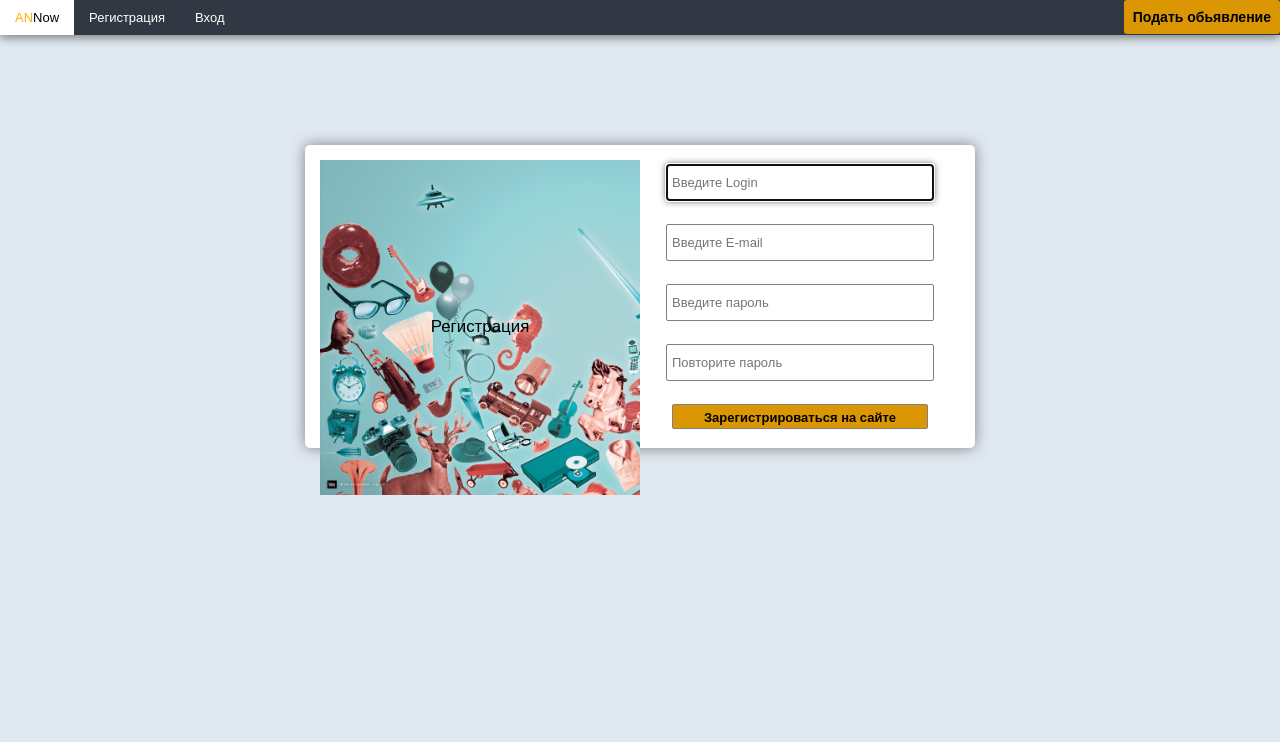
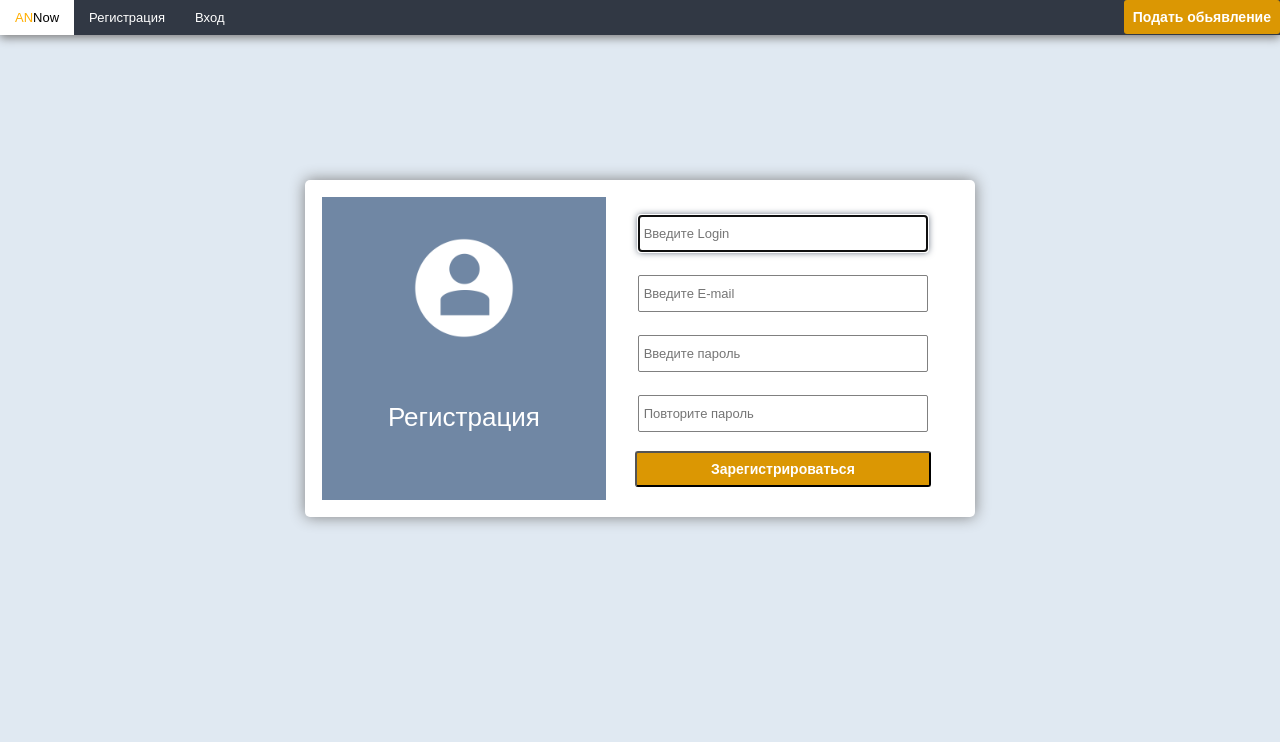
Before and after one commit to TheJesteR-ON/course, a PHP site: page /pages/signupP.php in a window 1280 px wide. Shown: the top 742 px of the page. Run offline with PHP 8.4, Linux system fonts and the light colour scheme.

Commit message:
Design og login and signup

```diff
--- a/www/css/index.css
+++ b/www/css/index.css
@@ -9,8 +9,6 @@ header {
     margin: 0;
     background-color: #313844/*#393539#99b3ff*/;
     box-shadow: 0px 3px 9px grey;
-    position: fixed;
-    width: 100%;
 }
 header div{
     float: left;
@@ -38,15 +36,14 @@ header div a:hover, .dropdown-exit:hover{
 }
 .action-button{
     background-color: rgb(219, 151, 3);
-    color: black;
+    color: white;
     border-radius: 3px;
     font-weight: bold;
     font-size: 14px;
     padding: 9px;
 }
-.action-button:hover{
+.action-button:hover, .reg-button:hover{
     background-color: rgb(255, 174, 0);
-    color: white;
 }
 /*Конец*/
 
@@ -93,7 +90,7 @@ footer div{
 /*Конец*/
 
 
-/*Стили для "login, signup"*/
+/*Стили для " signup"*/
 #registration{
     background-color: /*rgb(204, 217, 255)*/ white;
     width: 50%;
@@ -103,13 +100,12 @@ footer div{
     border-radius: 5px;
     box-shadow: 0px 0px 15px grey;
     text-align: center;
-}
-#registration input{
+}.reg-input{
     font-size: 13px;
     border: 1px solid grey;
     border-radius: 2px;
     display: block;
-    margin: 4px auto;
+    margin: 4px auto ;
     padding: 5px;
     width: 80%;
     height: 25px;
@@ -117,30 +113,51 @@ footer div{
 #registration input:focus{
     box-shadow: 0px 0px 7px #495466
 }
-input[type = "submit"]{
-    margin-bottom: 100px;
+.reg-button{
+    width: 85%;
+    background-color: rgb(219, 151, 3);
+    color: white;
+    border-radius: 3px;
+    font-weight: bold;
+    font-size: 14px;
+    padding: 8px;
 }
-#main_word{
-    font-size: 130%;
+#reg-name{
+    font-size: 200%;
     margin: 10px 0px;
     display: block;
-    padding: 46% 0;
+    padding: 18% 0 20%;
+    color: white;
 }
 .reg-left{
-    width: 50%;
-    min-height: 100%;
-    float: left;
-    background: url(../Images/Background.jpg) no-repeat;
-    background-size: cover;
+    background: #7087a4;/*url(../Images/Background.jpg) no-repeat*/;
 }
-.reg-right{
-    width: 50%;
-    min-height: 100%;
-    margin-left: 50%;
+.reg-table{
+    width: 100%;
+    margin: auto;
 }
 
 /*Конец*/
 
+/*Стили для "login"*/
+.log-name{
+    font-size: 200%;
+    margin: 0px 0px;
+    text-align: center;
+    padding: 0 0 0;
+    color: white;
+}
+.log-block{
+    background: #7087a4;
+    margin: 8% auto 15%;
+    width: 35%;
+    padding: 10px;
+    text-align: center;
+    border-radius: 5px;
+}
+.log-button{
+    width: 40%;
+}
 
 /*Стили для страницы "detailsAd"*/
 .left{
@@ -172,6 +189,8 @@ input[type = "submit"]{
 margin: 7px;
 }
 /*Конец*/
+
+
 
 
 /*Стили для страницы "createAd.php"*/
@@ -247,7 +266,7 @@ margin: 7px;
       border: solid 1px grey;
   }
 
-  */
+
 /*Конец*/
 
 
--- a/www/functions/signup.php
+++ b/www/functions/signup.php
@@ -33,7 +33,8 @@
             if(empty($errors)){
                 //Если нет ошибок
                 saveUser($data['login'], $data['email'], password_hash($data['password'], PASSWORD_DEFAULT));
-                //echo '<div style="color: green;">Вам на почту выслано письмо-подтверждения аккаунта!</div><hr>';
+                echo '<br><p style = "color: green;">Вам на почту было выслано письмо для подтверждения аккаунта</p>';
+
             }
             else{
                 //Вывод ошибки
@@ -62,7 +63,7 @@
             VALUES (NULL, '$in_login', '$in_email', '$in_password','$activation' , '', '');";
             $mysqli->query($sql);
 
-            mail("$in_email", "Registration", "annow.zzz.com.ua/pages/signupP.php?login=$in_login&key=$activation");
+            mail("$in_email", "Registration", "annow.zzz.com.ua/pages/signupP.php?login=$in_login&key=$activation", "From: jester-on@annow.zzz.com.ua");
         }
 
         function getActivateLink($login){ //Создание кода активации для ссылки
--- a/www/pages/signupP.php
+++ b/www/pages/signupP.php
@@ -17,28 +17,28 @@
         require_once "../blocks/header.php";
 
     //$data = $_POST;
-        if(isset($data['do_signup'])){
-            echo '<br><p style = "color: green;">Вам на почту было выслано письмо для подтверждения аккаунта</p>';
-        }
-        else{
         echo '
         <br>
         <div id="wrapper">
             <form action="signupP.php" method="post" id="registration">
-                <div class = "reg-left">
-                    <div id="main_word">Регистрация</div>
-                </div>
-                <div class = "reg-right" >
-                    <input autofocus required type="text" name="login" id="login" placeholder="Введите Login"><br>
-                    <input required type="email" name="email" id="email" placeholder="Введите E-mail"><br>
-                    <input required type="password" name="password" id="password" placeholder="Введите пароль"><br>
-                    <input required type="password" name="password2" id="password_2" placeholder="Повторите пароль"><br>
-                    <input class = "action-button" type="submit" name = "do_signup" value="Зарегистрироваться на сайте">
-                </div>
+                <table class = "reg-table">
+                    <tr>
+                        <td class = "reg-left">
+                            <img style = "margin: 40px 0 0px" width = "100px" src="../Images/user-icon.png" alt="#">
+                            <div id="reg-name">Регистрация</div>
+                        </td>
+                        <td class = "reg-right">
+                            <input class = "reg-input" autofocus required type="text" name="login" id="login" placeholder="Введите Login"><br>
+                            <input class = "reg-input" required type="email" name="email" id="email" placeholder="Введите E-mail"><br>
+                            <input class = "reg-input" required type="password" name="password" id="password" placeholder="Введите пароль"><br>
+                            <input class = "reg-input" required type="password" name="password2" id="password_2" placeholder="Повторите пароль"><br>
+                            <input class = "reg-button" type="submit" name = "do_signup" value="Зарегистрироваться">
+                        </td>
+                    </tr>
+                </table>
             </form>
         </div>
         ';
-        };
     ?>
     <br>
     <?php require_once "../blocks/footer.php";?>
```
Also changed, not shown: www/pages/loginP.php (+8 -8 lines), avatar-icon.png (added), user-icon.png (added), user_orange.png (added), www/Images/user-icon.png (added), www/Images/user_orange.png (added), 1 other file.
